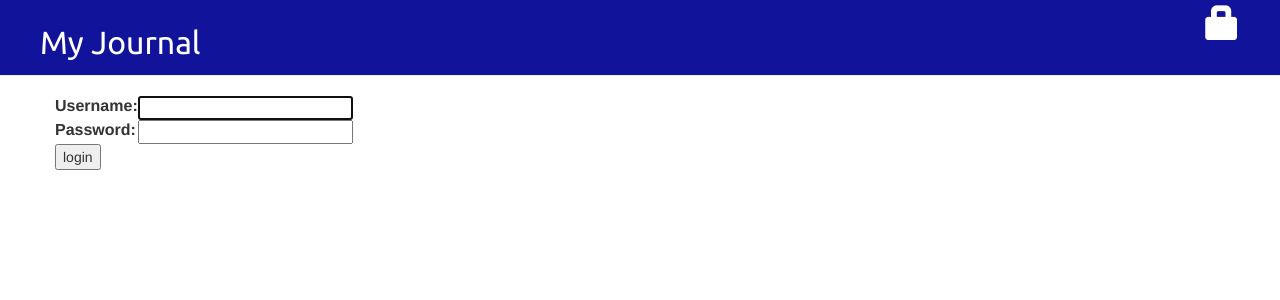
After one commit to whtai/Mind-Reading-Journal, a Django app: page /accounts/login/ in a window 1280 px wide. The commit adds this page. Shown: the top 300 px of the page. Run offline with Django 3.2, Linux system fonts and the light colour scheme; some libraries are stand-ins or nearby versions.

Commit message:
Add post remove and user login/logout features

```diff
--- a/journal/templates/journal/base.html
+++ b/journal/templates/journal/base.html
@@ -13,6 +13,9 @@
         <div class="page-header">
             {% if user.is_authenticated %}
                 <a href="{% url 'journal:post_new' %}" class="top-menu"><span class="glyphicon glyphicon-plus"></span></a>
+                <p class="top-menu">Hello {{ user.username }} <small>(<a href="{% url 'logout' %}">Log out</a>)</small></p>
+            {% else %}
+                <a href="{% url 'login' %}" class="top-menu"><span class="glyphicon glyphicon-lock"></span></a>
             {% endif %}
             <h1><a href="/">My Journal</a></h1>
         </div>
--- a/journal/templates/journal/post_detail.html
+++ b/journal/templates/journal/post_detail.html
@@ -10,6 +10,7 @@
         {% endif %}
         {% if user.is_authenticated %}
             <a class="btn btn-default" href="{% url 'journal:post_edit' pk=post.pk %}"><span class="glyphicon glyphicon-pencil"></span></a>
+            <a class="btn btn-default" href="{% url 'journal:post_remove' pk=post.pk %}"><span class="glyphicon glyphicon-remove"></span></a>
         {% endif %}
         <p>{{ post.text|linebreaksbr }}</p>
     </div>
--- /dev/null
+++ b/journal/templates/registration/login.html
@@ -0,0 +1,24 @@
+{% extends "journal/base.html" %}
+
+{% block content %}
+    {% if form.errors %}
+        <p>Your username and password didn't match. Please try again.</p>
+    {% endif %}
+
+    <form method="post" action="{% url 'login' %}">
+    {% csrf_token %}
+        <table>
+        <tr>
+            <td>{{ form.username.label_tag }}</td>
+            <td>{{ form.username }}</td>
+        </tr>
+        <tr>
+            <td>{{ form.password.label_tag }}</td>
+            <td>{{ form.password }}</td>
+        </tr>
+        </table>
+
+        <input type="submit" value="login" />
+        <input type="hidden" name="next" value="{{ next }}" />
+    </form>
+{% endblock %}
--- a/journal/urls.py
+++ b/journal/urls.py
@@ -9,6 +9,7 @@ urlpatterns = [
     path('post/<int:pk>/', views.post_detail, name='post_detail'),
     path('post/new/', views.post_new, name='post_new'),
     path('post/<int:pk>/edit/', views.post_edit, name='post_edit'),
+    path('post/<int:pk>/remove/', views.post_remove, name='post_remove'),
 ]
 
 """
--- a/mysite/settings.py
+++ b/mysite/settings.py
@@ -100,6 +100,7 @@ AUTH_PASSWORD_VALIDATORS = [
     },
 ]
 
+LOGIN_REDIRECT_URL = '/'
 
 # Internationalization
 # https://docs.djangoproject.com/en/3.0/topics/i18n/
--- a/mysite/urls.py
+++ b/mysite/urls.py
@@ -15,8 +15,11 @@ Including another URLconf
 """
 from django.contrib import admin
 from django.urls import include, path
+from django.contrib.auth import views
 
 urlpatterns = [
     path('admin/', admin.site.urls),
+    path('accounts/login/', views.LoginView.as_view(), name='login'),
+    path('accounts/logout/', views.LogoutView.as_view(next_page='/'), name='logout'),
     path('', include('journal.urls')),
 ]
```
Also changed, not shown: journal/views.py (+9 -0 lines).
